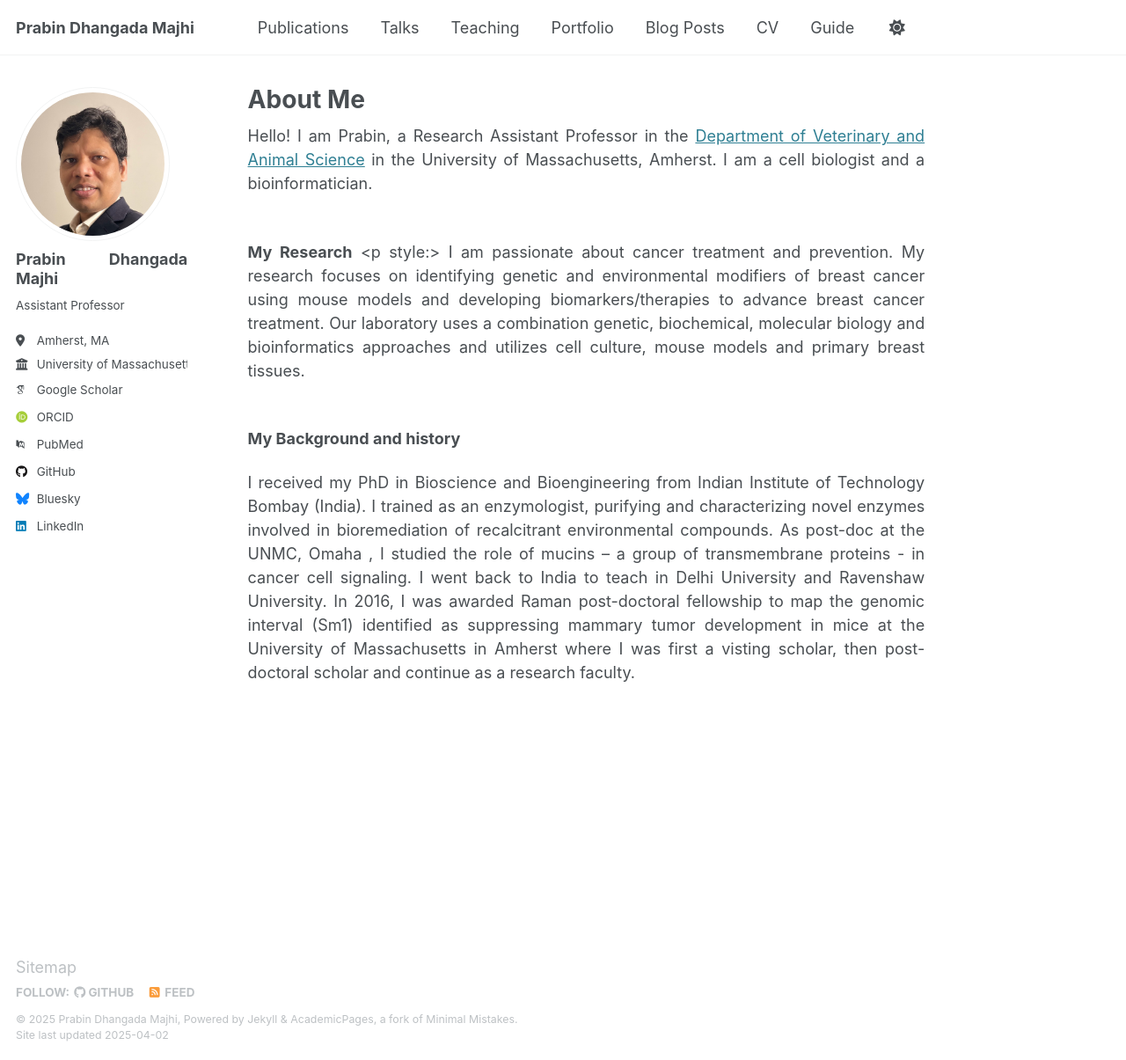
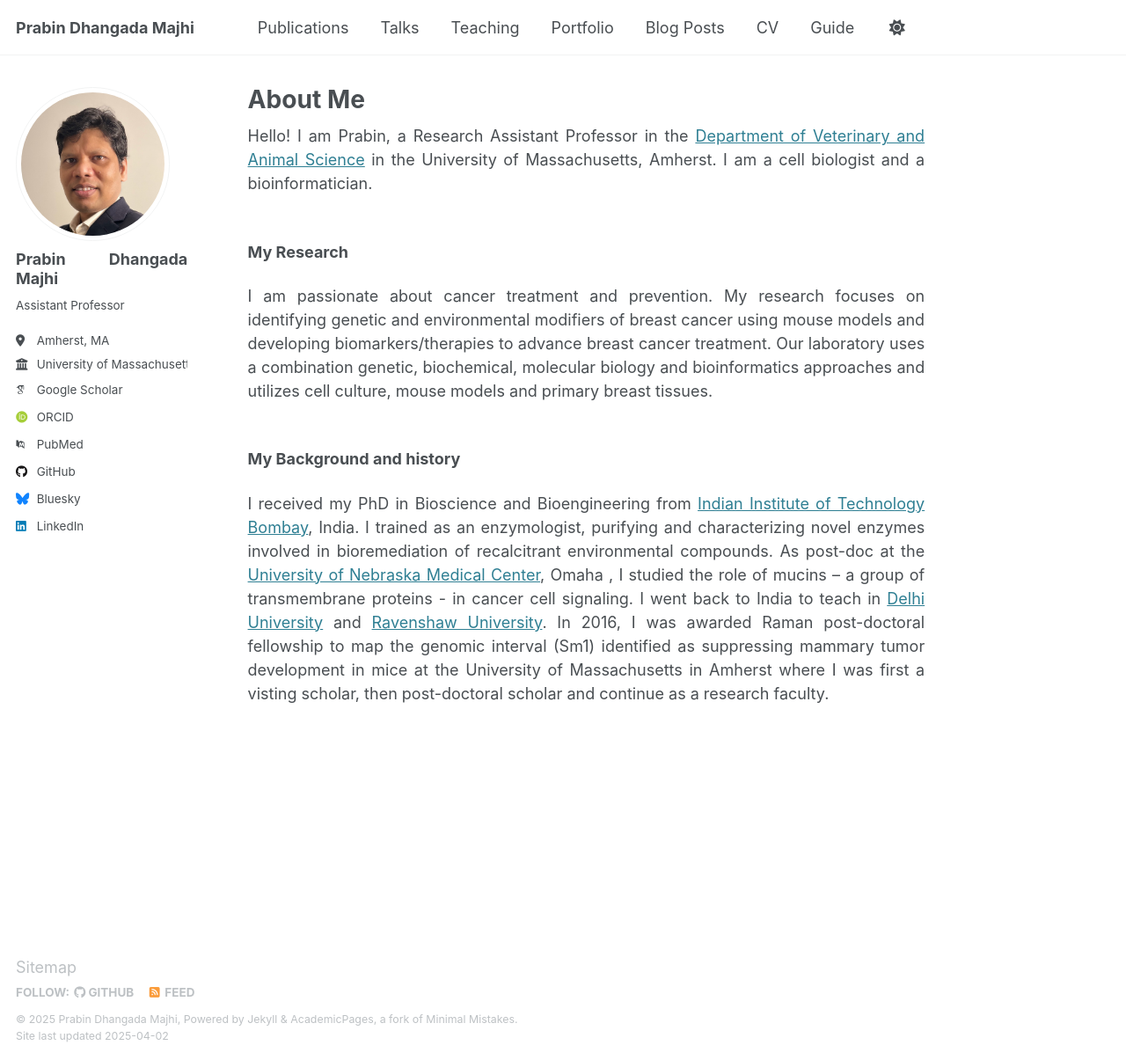
Before and after one commit to prabindm/prabindm.github.io, a Jekyll site: the page built from _pages/about.md, in a window 1280 px wide and 1205 px high. Shown: the whole window at 88% size. Built offline with Jekyll 4.4.1, drawn with Linux system fonts in a browser that asks for light colours; some web fonts are replaced.

Commit message:
added links to university

```diff
--- a/_pages/about.md
+++ b/_pages/about.md
@@ -13,9 +13,9 @@ redirect_from:
 Hello! I am Prabin, a Research Assistant Professor in the [Department of Veterinary and Animal Science](https://www.umass.edu/veterinary-animal-sciences/) in the University of Massachusetts, Amherst. I am a cell biologist and a bioinformatician. <br/><br/>
 
 **My Research**
-<p style:>
+
 I am passionate about cancer treatment and prevention. My research focuses on identifying genetic and environmental modifiers of breast cancer using mouse models and developing biomarkers/therapies to advance breast cancer treatment. Our laboratory uses a combination genetic, biochemical, molecular biology and bioinformatics approaches and utilizes cell culture, mouse models and primary breast tissues.<br/><br/>
 
 **My Background and history**
 
-I received my PhD in Bioscience and Bioengineering from Indian Institute of Technology Bombay (India). I trained as an enzymologist, purifying and characterizing novel enzymes involved in bioremediation of recalcitrant environmental compounds. As post-doc at the UNMC, Omaha , I studied the role of mucins – a group of transmembrane proteins - in cancer cell signaling. I went back to India to teach in Delhi University and Ravenshaw University. In 2016, I was awarded Raman post-doctoral fellowship  to map the genomic interval (Sm1) identified as suppressing mammary tumor development in mice at the University of Massachusetts in Amherst where I was first a visting scholar, then post-doctoral scholar and continue as a research faculty.
+I received my PhD in Bioscience and Bioengineering from [Indian Institute of Technology Bombay](https://www.bio.iitb.ac.in/), India. I trained as an enzymologist, purifying and characterizing novel enzymes involved in bioremediation of recalcitrant environmental compounds. As post-doc at the [University of Nebraska Medical Center](https://www.unmc.edu/biochemistry/), Omaha , I studied the role of mucins – a group of transmembrane proteins - in cancer cell signaling. I went back to India to teach in [Delhi University](https://www.du.ac.in/) and [Ravenshaw University](https://ravenshawuniversity.ac.in/schoolof-life-sciences/). In 2016, I was awarded Raman post-doctoral fellowship  to map the genomic interval (Sm1) identified as suppressing mammary tumor development in mice at the University of Massachusetts in Amherst where I was first a visting scholar, then post-doctoral scholar and continue as a research faculty.
```
